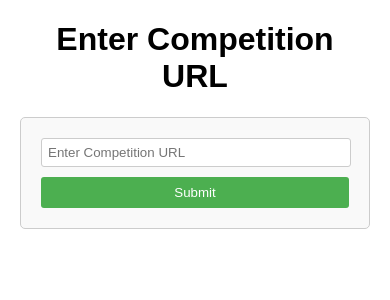
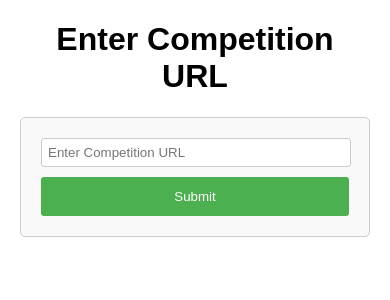
Before and after one commit to pranav-027/competition-announcement, a Flask app: page / in a window 390 px wide. Shown: the top 300 px of the page. Run offline with Flask 3, Linux system fonts and the light colour scheme.

Commit message:
css changes for mobile device

```diff
--- a/static/styles.css
+++ b/static/styles.css
@@ -64,3 +64,23 @@ button:hover {
 button:active {
     background-color: #3e8e41;
 }
+
+@media (max-width: 767px) {
+    form {
+      max-width: 100%;
+    }
+
+    input[type="text"] {
+      width: calc(100% - 12px);
+    }
+
+    input[type="submit"] {
+      width: 100%;
+      padding: 12px;
+    }
+
+    button {
+      padding: 12px 24px;
+      font-size: 18px;
+    }
+  }
```
